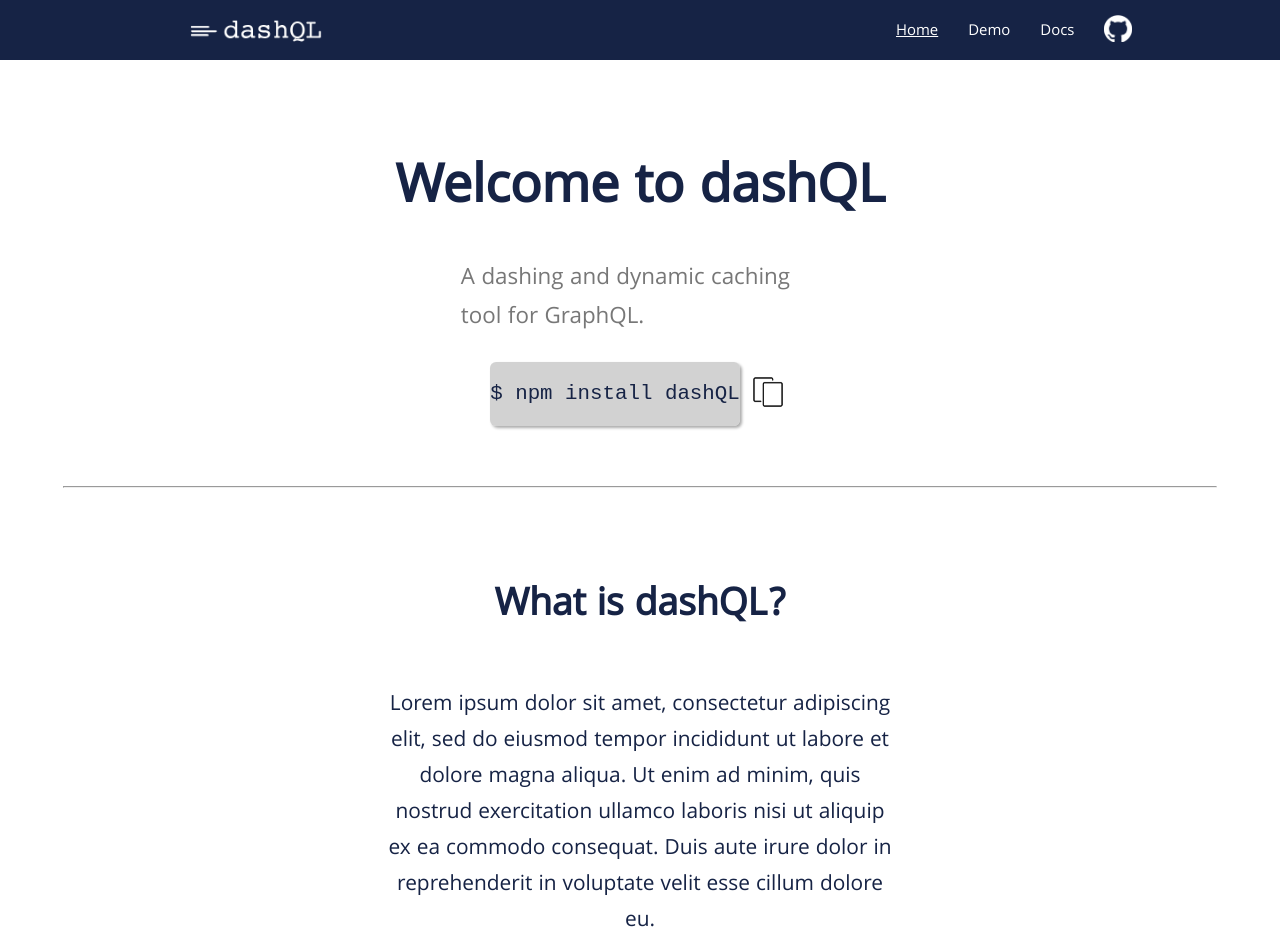
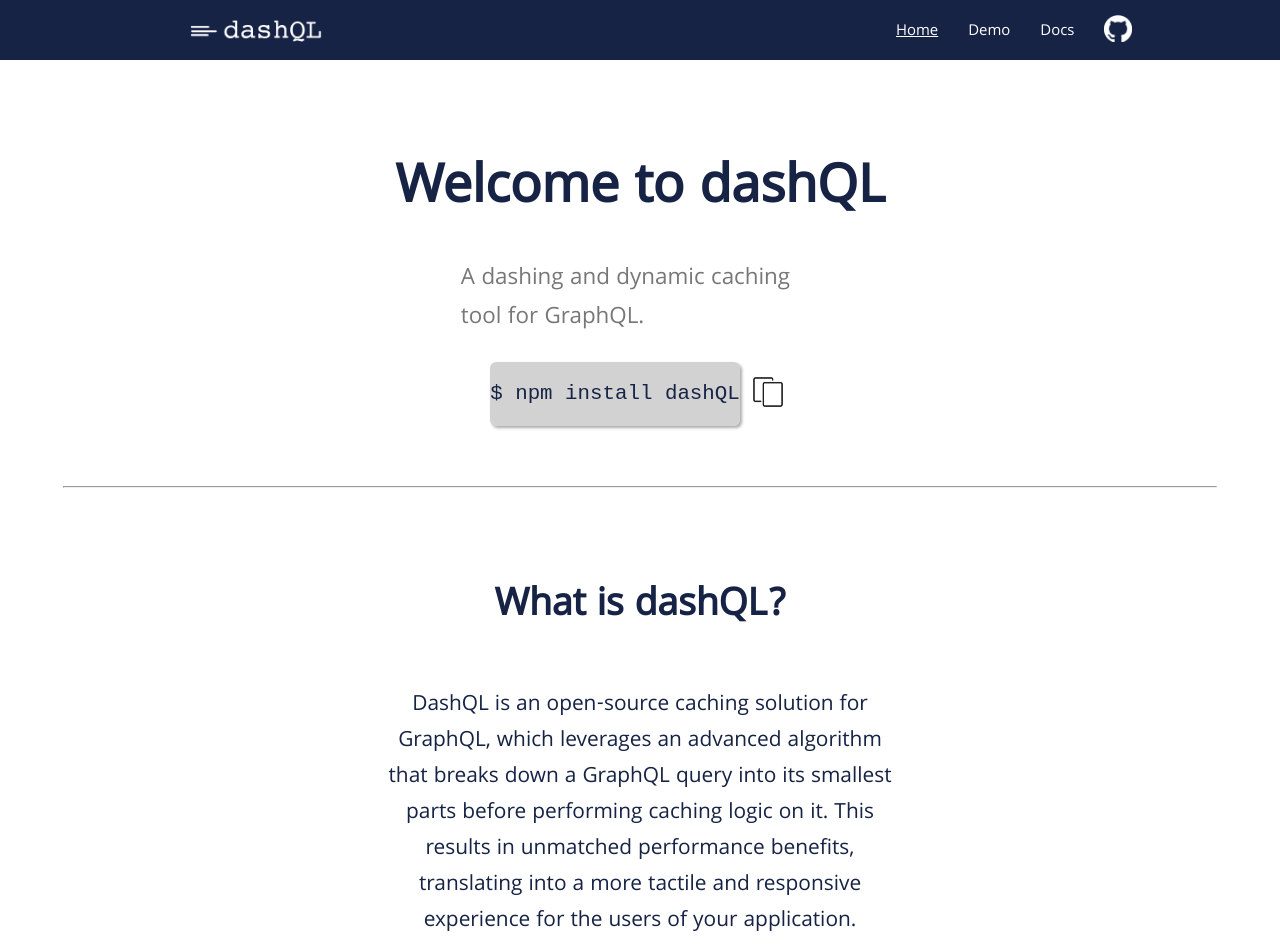
Before and after one commit to oslabs-beta/dashQL, a React (Vite) app: page / in a window 1280 px wide. Shown: the top 952 px of the page. Built offline with nearby package versions, Linux system fonts and the light colour scheme; a web font is replaced by a local one.

Commit message:
added dashQL description to splash page

```diff
--- a/client/components/Home.tsx
+++ b/client/components/Home.tsx
@@ -32,11 +32,11 @@ export default function Home() {
       <div id='whatIsWrap'>
         <h1 id='lowerBigText'>What is dashQL?</h1>
         <p id='whatIsText' className='randomText'>
-          Lorem ipsum dolor sit amet, consectetur adipiscing elit, sed do
-          eiusmod tempor incididunt ut labore et dolore magna aliqua. Ut enim ad
-          minim, quis nostrud exercitation ullamco laboris nisi ut aliquip ex ea
-          commodo consequat. Duis aute irure dolor in reprehenderit in voluptate
-          velit esse cillum dolore eu.
+          DashQL is an open-source caching solution for GraphQL, which leverages
+          an advanced algorithm that breaks down a GraphQL query into its
+          smallest parts before performing caching logic on it. This results in
+          unmatched performance benefits, translating into a more tactile and
+          responsive experience for the users of your application.
         </p>
       </div>
       <div id='horizBar'>
```
